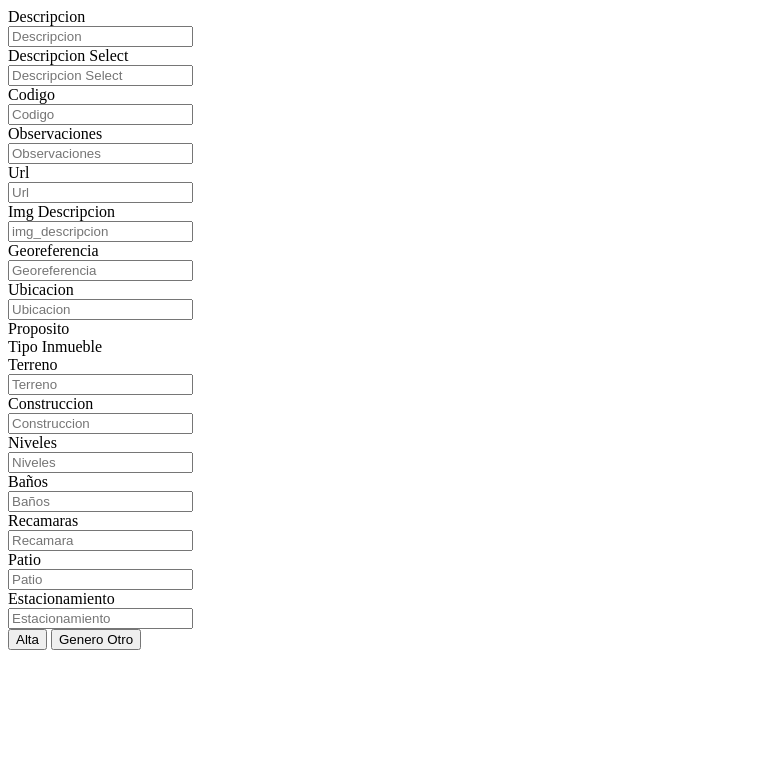
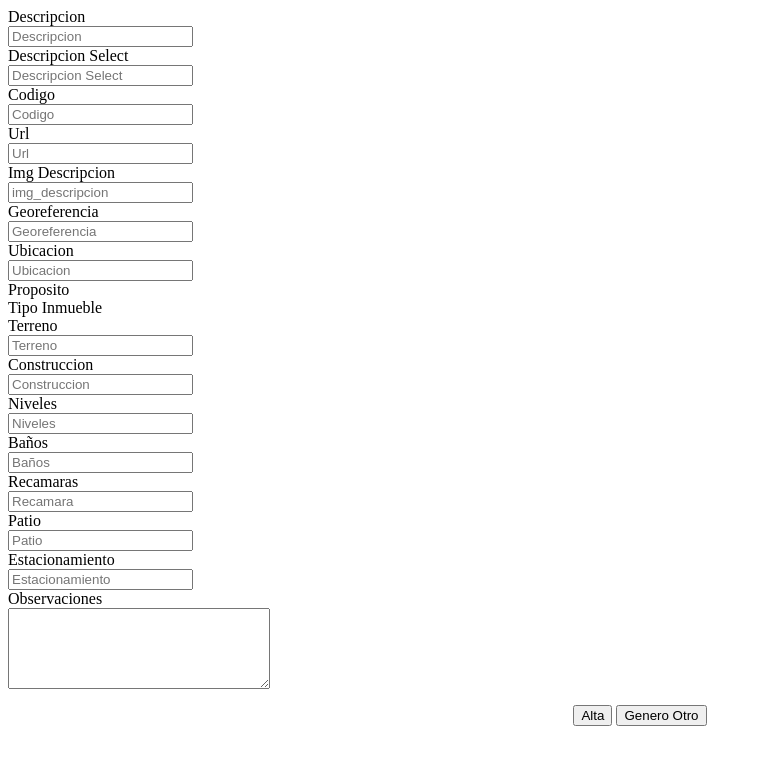
Before and after one commit to gamboamartin/inmobiliaria, a PHP site: page /templates/inputs/wt_hogar/alta.php in a window 1280 px wide. Shown: the top 765 px of the page, without its empty margins (0-762 px from the left). Run offline with PHP 8.4, Linux system fonts and the light colour scheme; the template is opened without the code that fills it, so the values that code supplies are empty; some libraries are stand-ins or nearby versions.

Commit message:
v0.45.4 agrega campo de edicion observacion en alta

```diff
--- a/templates/inputs/wt_hogar/alta.php
+++ b/templates/inputs/wt_hogar/alta.php
@@ -1,5 +1,9 @@
 <?php /** @var base\controller\controlador_base $controlador  viene de registros del controler/lista */ ?>
-
+<script src="https://code.jquery.com/jquery-3.5.1.min.js" crossorigin="anonymous"></script>
+<script src="https://cdn.jsdelivr.net/npm/popper.js@1.16.0/dist/umd/popper.min.js" integrity="sha384-Q6E9RHvbIyZFJoft+2mJbHaEWldlvI9IOYy5n3zV9zzTtmI3UksdQRVvoxMfooAo" crossorigin="anonymous"></script>
+<script src="https://stackpath.bootstrapcdn.com/bootstrap/4.4.1/js/bootstrap.min.js" integrity="sha384-wfSDF2E50Y2D1uUdj0O3uMBJnjuUD4Ih7YwaYd1iqfktj0Uod8GCExl3Og8ifwB6" crossorigin="anonymous"></script>
+<link href="https://cdn.jsdelivr.net/npm/summernote@0.8.18/dist/summernote-bs4.min.css" rel="stylesheet"/>
+<script src="https://cdn.jsdelivr.net/npm/summernote@0.8.18/dist/summernote-bs4.min.js"></script>
 <div class="control-group col-sm-6">
     <label class="control-label" for="descripcion">Descripcion</label>
     <div class="controls">
@@ -18,12 +22,7 @@
         <input type="text" name="codigo" value="" class="form-control" required="" id="codigo" placeholder="Codigo">
     </div>
 </div>
-<div class="control-group col-sm-6">
-    <label class="control-label" for="observaciones">Observaciones</label>
-    <div class="controls">
-        <input type="text" name="observaciones" value="" class="form-control" required="" id="observaciones" placeholder="Observaciones">
-    </div>
-</div>
+
 <div class="control-group col-sm-6">
     <label class="control-label" for="url">Url</label>
     <div class="controls">
@@ -102,9 +101,27 @@
         <input type="text" name="estacionamiento" value="" class="form-control" required="" id="estacionamiento" placeholder="Estacionamiento">
     </div>
 </div>
-<div class="control-group btn-alta">
-    <div class="controls">
-        <button type="submit" class="btn btn-success" name="guarda">Alta</button>
-        <button type="submit" class="btn btn-success" name="guarda_otro">Genero Otro</button>
+<div class="row form-group">
+    <div class="col-md-12 mb-3 mb-md-0">
+        <div class="row form-group">
+            <label class="control-label" for="observaciones">Observaciones</label>
+        </div>
+        <textarea class="form-control" name="observaciones" id="observaciones" required="true" cols="30" rows="5"></textarea>
+    </div>
+    <script>
+        $('#observaciones').summernote({
+            tabsize: 1,
+            height: 100
+        });
+    </script>
+</div>
+
+<div class="form-group">
+    <div class="col-md-12">
+        <center>
+            <p> </p>
+            <button type="submit" class="btn btn-success" name="guarda">Alta</button>
+            <button type="submit" class="btn btn-success" name="guarda_otro">Genero Otro</button>
+        </center>
     </div>
 </div>
```
Also changed, not shown: templates/inputs/wt_hogar/modifica.php (+16 -16 lines).
